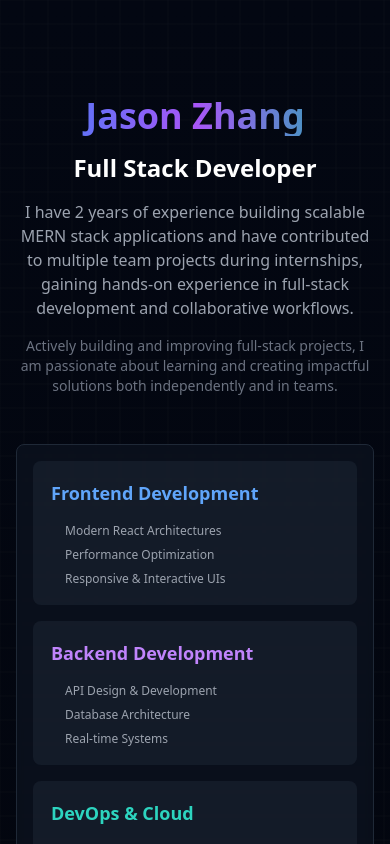
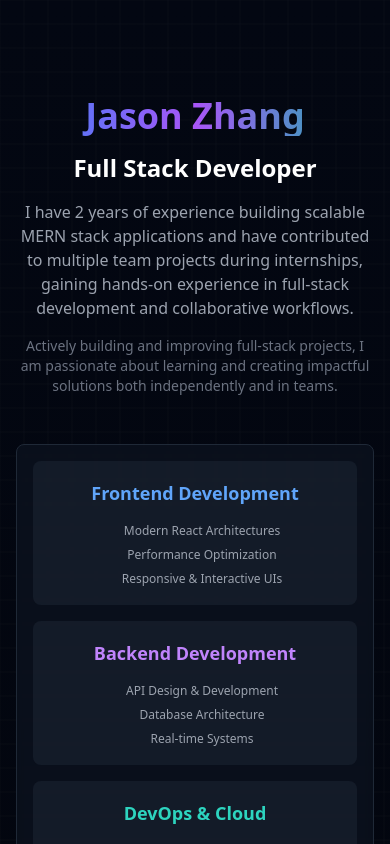
Before and after one commit to swejasonzhang/Portfolio, a Next.js app: page / in a window 390 px wide. Shown: the top 844 px of the page. Built offline with nearby package versions, Linux system fonts and the light colour scheme.

Commit message:
made hero section more mobile friendly

```diff
--- a/app/components/HeroSection.tsx
+++ b/app/components/HeroSection.tsx
@@ -19,9 +19,6 @@ interface EducationItem {
 }
 
 export default function HeroSection() {
-  const [selectedStack, setSelectedStack] = useState<
-    "frontend" | "backend" | "devops" | null
-  >(null);
   const [flippedCard, setFlippedCard] = useState<number | null>(null);
   const [showBackText, setShowBackText] = useState<number | null>(null);
 
@@ -187,7 +184,6 @@ export default function HeroSection() {
     visible: { opacity: 1, y: 0 },
   };
 
-  // Card flip handler
   const handleCardClick = (idx: number) => {
     if (flippedCard === idx) {
       setFlippedCard(null);
@@ -242,17 +238,18 @@ export default function HeroSection() {
           className="w-full max-w-5xl mx-auto mb-16 bg-gray-900/50 backdrop-blur-sm rounded-lg border border-gray-800 p-4 md:p-8"
         >
           <div className="grid grid-cols-1 md:grid-cols-3 gap-4 md:gap-8">
-            {stacks.map((s, i) => (
-              <div
-                key={i}
-                className={`p-4 md:p-6 rounded-lg transition-colors border-2 ${
-                  selectedStack === s.stack
-                    ? `bg-${s.color}-500/20 border-${s.color}-500/50`
-                    : "bg-gray-800/50 hover:bg-gray-800/80 border-transparent"
-                }`}
-                onMouseEnter={() => setSelectedStack(s.stack)}
-                onMouseLeave={() => setSelectedStack(null)}
-              >
+            {stacks.map((s) => {
+              const base =
+                "p-4 md:p-6 rounded-lg transition-colors border-2 flex flex-col items-center text-center bg-gray-800/50 hover:bg-gray-800/80 border-transparent";
+              const hoverClasses: Record<string, string> = {
+                blue: "hover:border-blue-500",
+                purple: "hover:border-purple-500",
+                teal: "hover:border-teal-500",
+              };
+              const classes = `${base} ${hoverClasses[s.color]}`;
+
+              return (
+                <div key={s.stack} className={classes}>
                   <h3
                     className={`text-lg md:text-xl font-semibold mb-4 text-${s.color}-400`}
                   >
@@ -260,7 +257,10 @@ export default function HeroSection() {
                   </h3>
                   <ul className="space-y-2 text-xs md:text-sm text-gray-400">
                     {s.skills.map((skill, idx) => (
-                    <li key={idx} className="flex items-center gap-2">
+                      <li
+                        key={idx}
+                        className="flex items-center gap-2 justify-center"
+                      >
                         <div
                           className={`w-1.5 h-1.5 bg-${s.color}-500 rounded-full`}
                         />
@@ -269,7 +269,8 @@ export default function HeroSection() {
                     ))}
                   </ul>
                 </div>
-            ))}
+              );
+            })}
           </div>
         </motion.div>
 
@@ -289,19 +290,18 @@ export default function HeroSection() {
             <motion.div
               drag="x"
               dragConstraints={{ left: -maxDrag, right: 0 }} // stay within bounds
-              dragElastic={0.2} // subtle resistance at edges
-              dragMomentum={true} // smooth continuation after release
+              dragElastic={0.4} // subtle resistance at edges
+              dragMomentum={true}
               style={{ x }}
               className="flex gap-6"
               onDragEnd={() => {
-                // Clamp x to prevent overscroll past edges
                 let clampedX = x.get();
                 if (clampedX > 0) clampedX = 0;
                 if (clampedX < -maxDrag) clampedX = -maxDrag;
                 animate(x, clampedX, {
                   type: "spring",
-                  stiffness: 250,
-                  damping: 30,
+                  stiffness: 100,
+                  damping: 15,
                 });
               }}
             >
--- a/app/components/ProjectsSection.tsx
+++ b/app/components/ProjectsSection.tsx
@@ -26,7 +26,7 @@ export default function ProjectsSection() {
           >
             <div className="p-8 grid grid-cols-1 lg:grid-cols-2 gap-8">
               <div className="space-y-6">
-                <h3 className="text-2xl font-bold">Amazeon</h3>
+                <h3 className="text-2xl font-bold text-center lg:text-left">Amazeon</h3>
                 <p className="text-gray-400">
                   Amazeon is an e-commerce platform that replicates the Amazon shopping experience, offering users the convenience to purchase a wide range of products.
                 </p>
@@ -60,7 +60,7 @@ export default function ProjectsSection() {
           >
             <div className="p-8 grid grid-cols-1 lg:grid-cols-2 gap-8">
               <div className="space-y-6">
-                <h3 className="text-2xl font-bold">Bonjour World</h3>
+                <h3 className="text-2xl font-bold text-center lg:text-left">Bonjour World</h3>
                 <p className="text-gray-400">
                   Bonjour World is a dynamic web platform for language exchange, connecting learners and teachers worldwide.
                 </p>
@@ -94,7 +94,7 @@ export default function ProjectsSection() {
           >
             <div className="p-8 grid grid-cols-1 lg:grid-cols-2 gap-8">
               <div className="space-y-6">
-                <h3 className="text-2xl font-bold">Calmify</h3>
+                <h3 className="text-2xl font-bold text-center lg:text-left">Calmify</h3>
                 <p className="text-gray-400">
                   Calmify is a meditation and mental wellness platform providing guided exercises, personalized routines, and stress tracking features.
                 </p>
@@ -128,7 +128,7 @@ export default function ProjectsSection() {
           >
             <div className="p-8 grid grid-cols-1 lg:grid-cols-2 gap-8">
               <div className="space-y-6">
-                <h3 className="text-2xl font-bold">ProfScore</h3>
+                <h3 className="text-2xl font-bold text-center lg:text-left">ProfScore</h3>
                 <p className="text-gray-400">
                   ProfScore aggregates student reviews and ratings for professors to help students make informed decisions.
                 </p>
```
Lines whose indentation alone changed are shown as unchanged.
